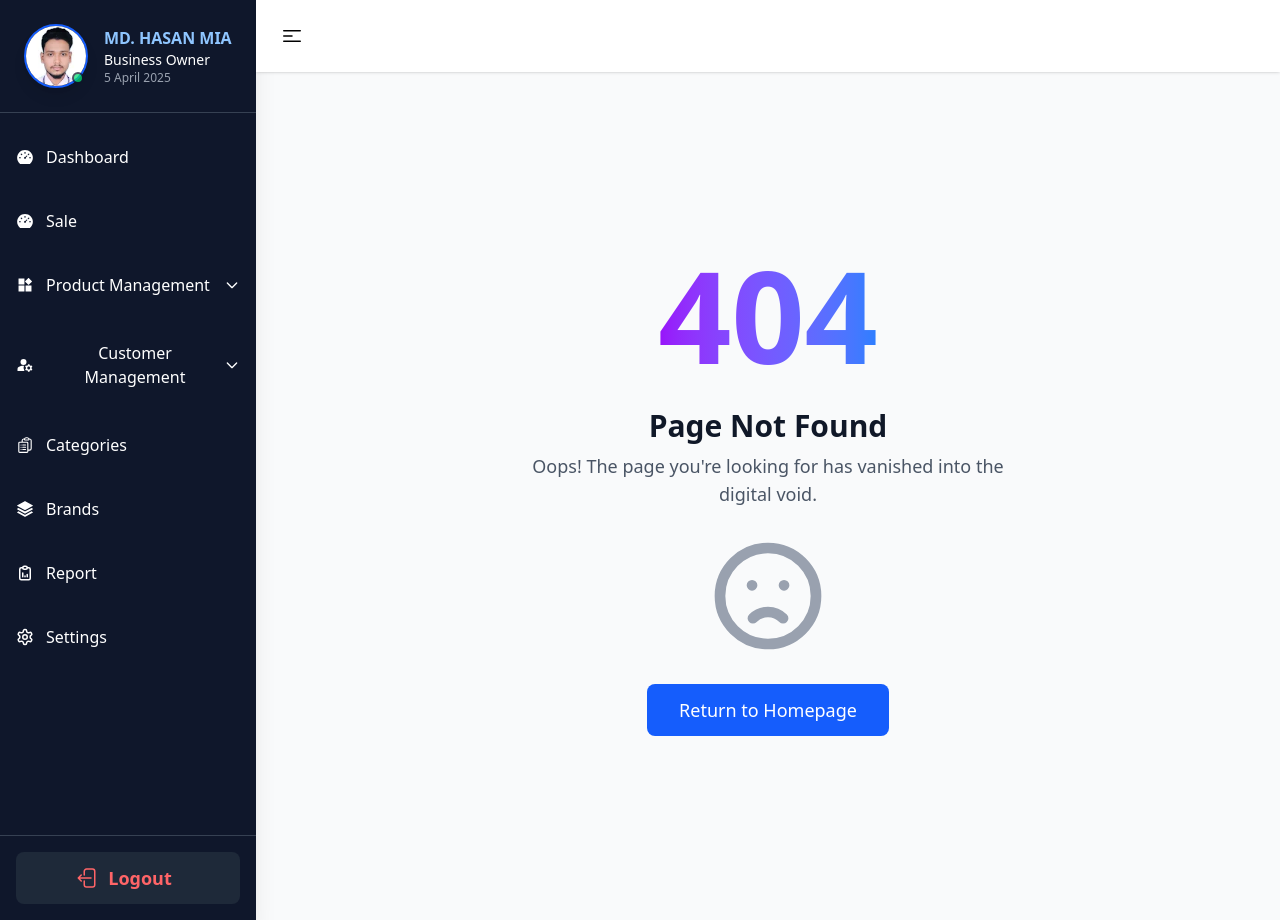
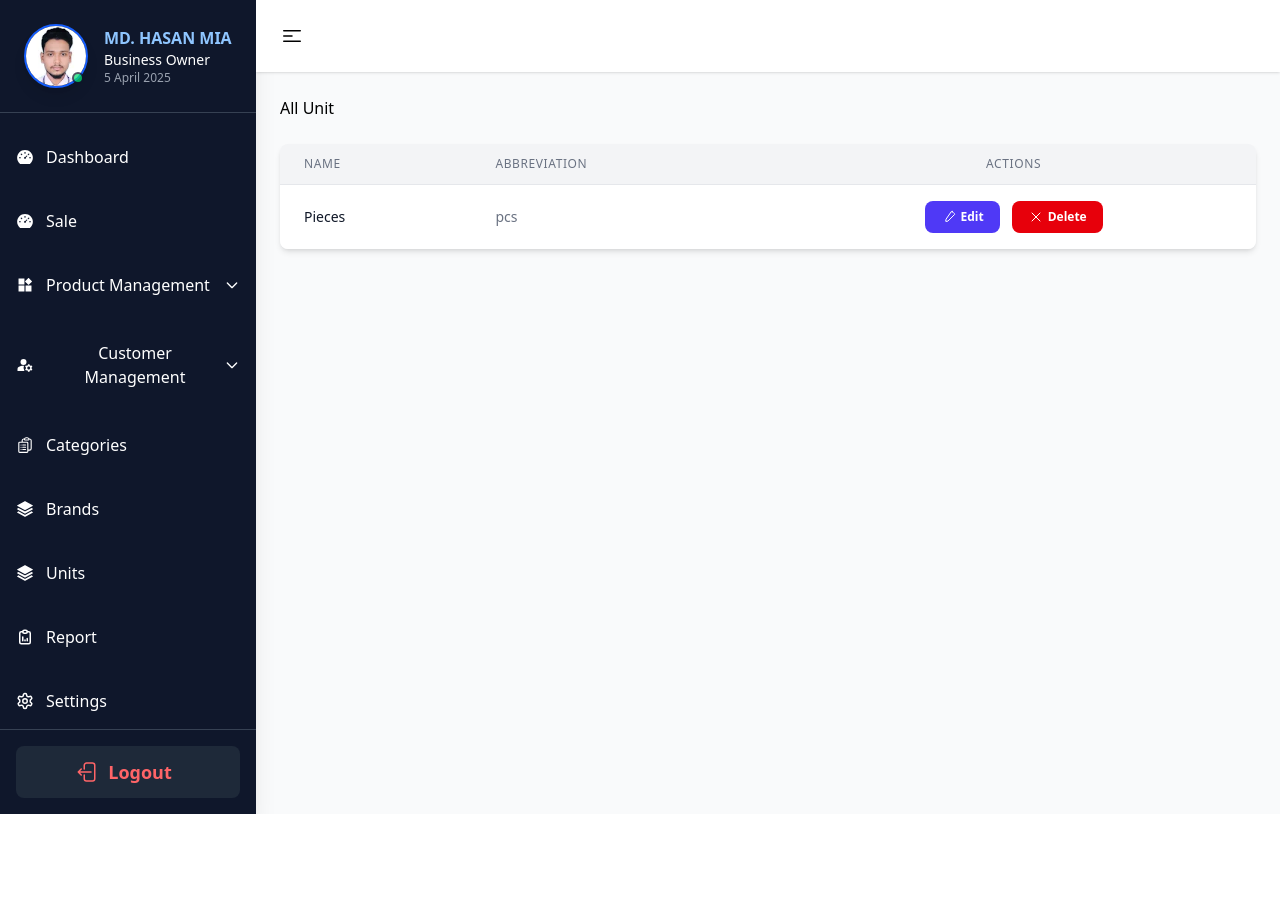
Before and after one commit to devhasanmia/tallyinventory-client, a React (Vite) app: page /unit in a window 1280 px wide. After the commit the page ends 814 px from the top, so only its background shows below. Built offline with nearby package versions, Linux system fonts and the light colour scheme.

Commit message:
refactor admin layout with table responve

```diff
--- a/src/components/layouts/AdminLayout.tsx
+++ b/src/components/layouts/AdminLayout.tsx
@@ -1,17 +1,20 @@
 import { useState } from 'react';
 import Sidebar from './sidebar/Sidebar';
 import { Outlet } from 'react-router';
+
 const AdminDashboard = () => {
   const [isSidebarOpen, setSidebarOpen] = useState(true);
+
   return (
-    <div className="min-h-screen flex bg-gray-50">
+    <div className="min-h-screen flex bg-gray-50 w-full">
       {/* Sidebar Start */}
       <Sidebar isOpen={isSidebarOpen} />
       {/* Sidebar End */}
+
       {/* Main Content Start */}
-      <div className="flex-1 flex flex-col">
+      <div className="flex-1 flex flex-col overflow-hidden">
         {/* Header Start */}
-        <header className="bg-white shadow-sm  top-0 z-30">
+        <header className="bg-white shadow-sm top-0 z-30">
           <div className="flex items-center justify-between p-4">
             {/* Sidebar Toggle Button */}
             <button
@@ -36,9 +39,10 @@ const AdminDashboard = () => {
           </div>
         </header>
         {/* Header End */}
+
         {/* Main Content Start */}
-        <main className="p-6">
-          <Outlet/>
+        <main className="p-6 overflow-x-hidden">
+          <Outlet />
         </main>
         {/* Main Content End */}
       </div>
--- a/src/components/layouts/sidebar/Sidebar.tsx
+++ b/src/components/layouts/sidebar/Sidebar.tsx
@@ -70,7 +70,12 @@ const items = [
   {
     label: "Brands",
     icon: <HiSquare3Stack3D />,
-    link: "/brand-management",
+    link: "/brand",
+  },
+  {
+    label: "Units",
+    icon: <HiSquare3Stack3D />,
+    link: "/unit",
   },
   {
     icon: <TbReportAnalytics />,
--- /dev/null
+++ b/src/pages/Brand.tsx
@@ -0,0 +1,10 @@
+const Brand = () => {
+    return (
+        <div >
+            <h1 className="text-2xl font-semibold text-gray-800 mb-6">All Brands</h1>
+
+        </div>
+    );
+};
+
+export default Brand;
--- /dev/null
+++ b/src/pages/Unit.tsx
@@ -0,0 +1,47 @@
+
+const Unit = () => {
+  return (
+    <div>
+        <h1>All Unit</h1>
+        <br />
+        <div className="w-full overflow-x-auto rounded-lg shadow-md">
+                <table className="min-w-full divide-y divide-gray-200">
+                    <thead className="bg-gray-100">
+                        <tr>
+                            <th scope="col" className="px-6 py-3 text-left text-xs font-medium text-gray-500 uppercase tracking-wider">Name</th>
+                            <th scope="col" className="px-6 py-3 text-left text-xs font-medium text-gray-500 uppercase tracking-wider">Abbreviation</th>
+                            <th scope="col" className="px-6 py-3 text-center text-xs font-medium text-gray-500 uppercase tracking-wider">Actions</th>
+                        </tr>
+                    </thead>
+                    <tbody className="bg-white divide-y divide-gray-100">
+                        <tr className="hover:bg-gray-50 transition duration-200">
+                            <td className="px-6 py-4 whitespace-nowrap text-sm font-medium text-gray-900">Pieces</td>
+                            <td className="px-6 py-4 whitespace-nowrap text-sm text-gray-500">pcs</td>
+                            <td className="px-6 py-4 whitespace-nowrap text-center text-sm font-medium">
+  {/* Edit Button */}
+  <a href="#" className="inline-flex items-center px-4 py-2 text-xs font-semibold text-white bg-indigo-600 rounded-lg hover:bg-indigo-700 transition duration-200">
+    <svg xmlns="http://www.w3.org/2000/svg" fill="none" viewBox="0 0 24 24" strokeWidth={1.5} stroke="currentColor" className="w-4 h-4 mr-1">
+      <path strokeLinecap="round" strokeLinejoin="round" d="M16.862 4.487a2.123 2.123 0 011.42.588l1.596 1.595a2.125 2.125 0 01.588 1.421l-10.057 10.056-2.892.487a.375.375 0 01-.429-.429l.487-2.892L15.474 3.87a2.125 2.125 0 011.388-.38z" />
+    </svg>
+    Edit
+  </a>
+
+  {/* Delete Button */}
+  <a href="#" className="inline-flex items-center ml-3 px-4 py-2 text-xs font-semibold text-white bg-red-600 rounded-lg hover:bg-red-700 transition duration-200">
+    <svg xmlns="http://www.w3.org/2000/svg" fill="none" viewBox="0 0 24 24" strokeWidth={1.5} stroke="currentColor" className="w-4 h-4 mr-1">
+      <path strokeLinecap="round" strokeLinejoin="round" d="M6 18L18 6M6 6l12 12" />
+    </svg>
+    Delete
+  </a>
+</td>
+
+                        </tr>
+
+                    </tbody>
+                </table>
+            </div>
+    </div>
+  )
+}
+
+export default Unit
```
Also changed, not shown: src/router/index.tsx (+10 -0 lines).
